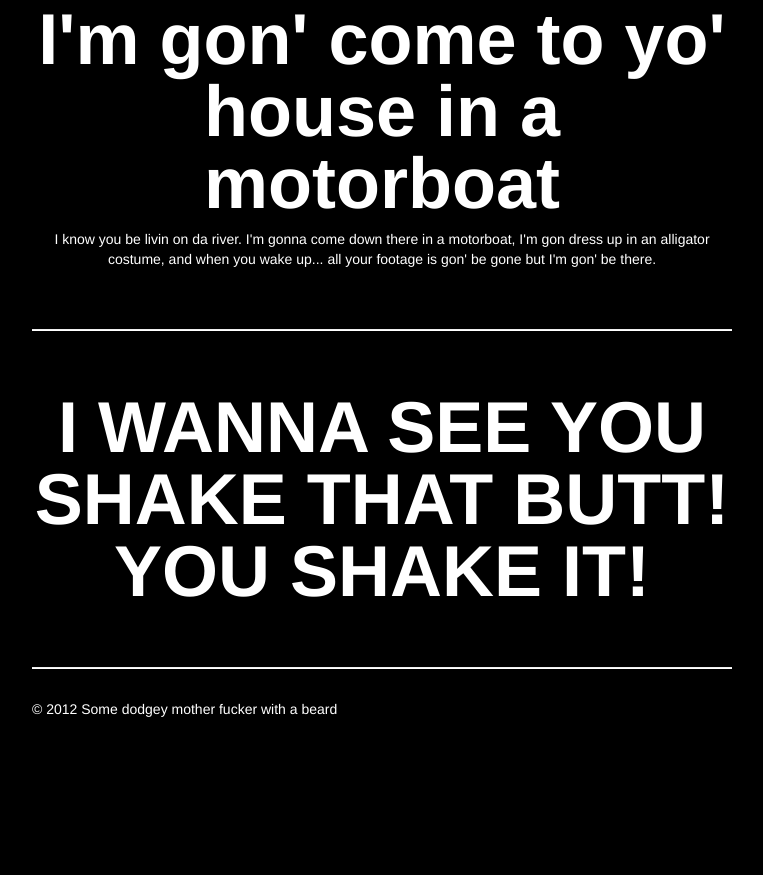
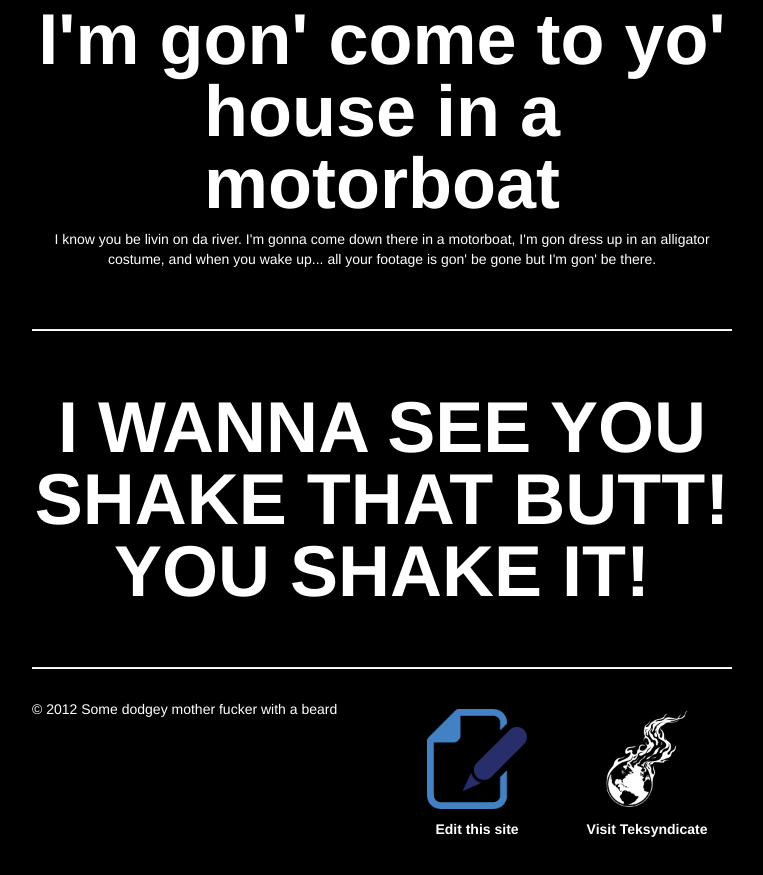
Before and after one commit to modakode/churchoflogan.github.com, a plain HTML site: page index.html in a window 1280 px wide. Shown: the part 2151-3026 px from the top of the page, without its empty margins (258-1021 px from the left). Before the commit the page ends 2920 px from the top, so only its background shows below. Drawn offline with nearby package versions, Linux system fonts and the light colour scheme; files that its build step writes are made by us from their sources.

Commit message:
added ts branding and made the text divs hoverable

```diff
--- a/index.html
+++ b/index.html
@@ -32,6 +32,9 @@
         text-align: center;
         cursor: pointer;
       }
+      .jumbotron:hover {
+        background: #111;
+      }
       .jumbotron h1 {
         font-size: 72px;
         line-height: 1;
@@ -55,6 +58,42 @@
 
       .video {
         display: none;
+      }
+
+      .footer {
+        overflow: hidden;
+        margin-bottom: 20px;
+      }
+
+      #tslink {
+        float: right;
+        text-align: center;
+        padding: 10px;
+        width:150px;
+      }
+
+      #tslink a {
+        color: white;
+        font-weight: bold;
+      }
+      #tslink a:hover {
+        text-decoration: none;
+        font-weight: lightblue;
+      }
+      #tslink:hover {
+        background: #111;
+        border-radius: 10px;
+      }
+
+      #tslink img {
+        display:block;
+        margin: 0px auto;
+        height: 100px;
+      }
+
+      #tslink span {
+        display:block;
+        margin-top: 10px;
       }
     </style>
     <link href="../assets/css/bootstrap-responsive.css" rel="stylesheet">
@@ -145,6 +184,19 @@
       <hr>
 
       <div class="footer">
+        <div id="tslink">
+          <a href="http://www.teksyndicate.com">
+            <img src="img/rtwwhite.png" id="rtwlogo"/>
+            <img src="img/rtwblack.png" id="rtwblack" width="100px" style="display:none;"/>
+            <span>Visit Teksyndicate</span>
+          </a>
+        </div>
+        <div id="tslink">
+          <a href="https://www.github.com/churchoflogan/churchoflogan.github.com">
+            <img src="img/edit.png"/>
+            <span>Edit this site</span>
+          </a>
+        </div>
         <p>&copy; 2012 Some dodgey mother fucker with a beard</p>
       </div>
 
@@ -160,6 +212,12 @@
         $(".jumbotron").click(function() {
           $(this).find(".video").slideToggle();
         });
+        $("#tslink").hover(function() {
+          $("#rtwlogo").attr("src", "img/rtwblack.png");
+        }, function() {
+          $("#rtwlogo").attr("src", "img/rtwwhite.png");
+        });
+
       });
     </script>
   </body>
```
Also changed, not shown: img/edit.png (added), img/rtwblack.png (added), img/rtwwhite.png (added).
